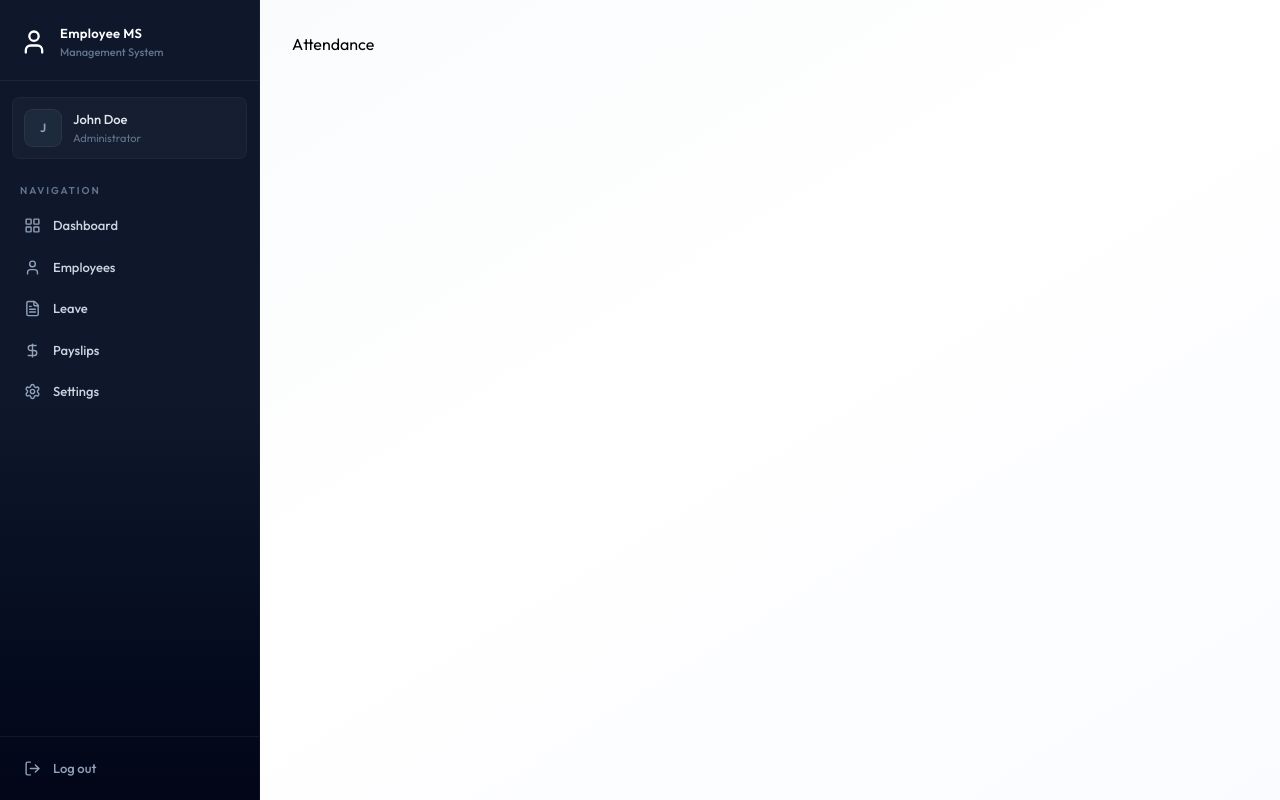
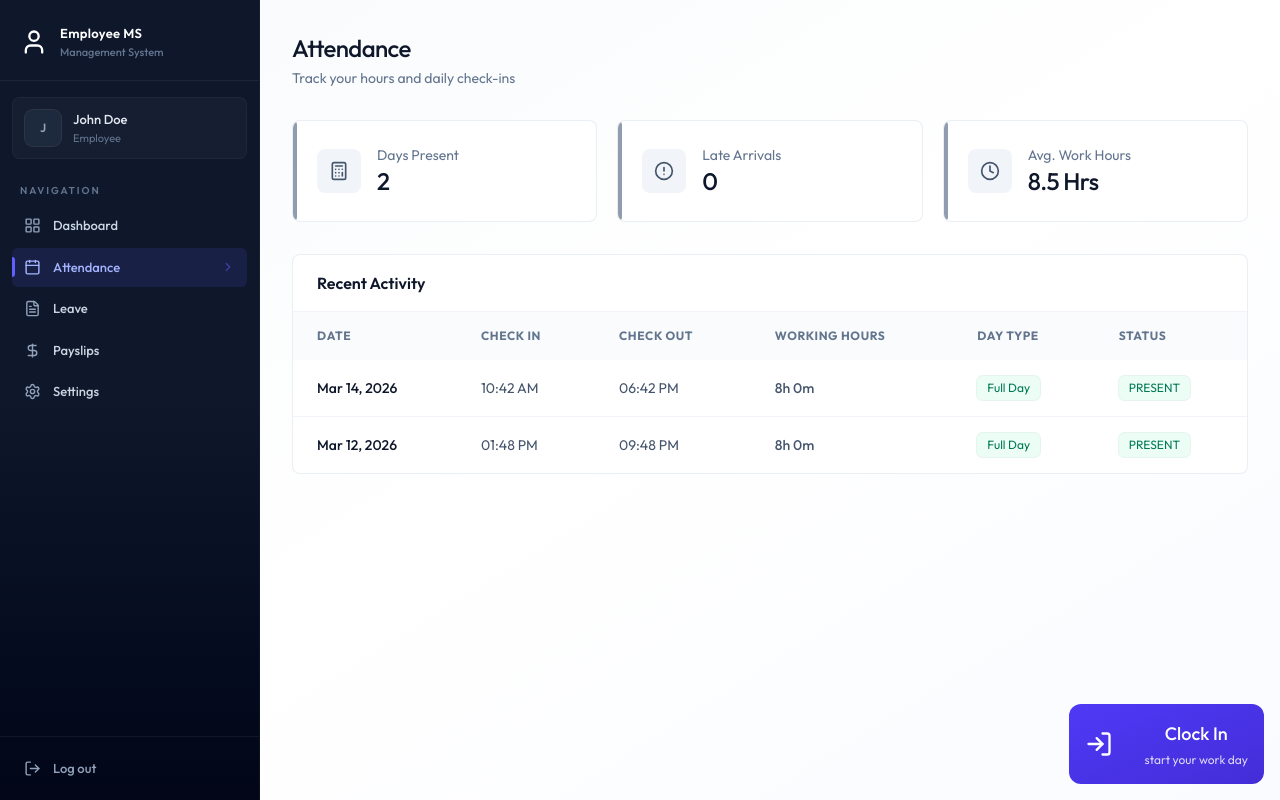
Before and after one commit to JBOY-AB/FullStack-EMS, a React (Vite) app in the folder client/: page /attendance in a window 1280 px wide. Built offline with nearby package versions, Linux system fonts and the light colour scheme.

Commit message:
Attendance page UI completed

```diff
--- a/client/package.json
+++ b/client/package.json
@@ -11,6 +11,7 @@
   },
   "dependencies": {
     "@tailwindcss/vite": "^4.2.2",
+    "date-fns": "^4.1.0",
     "lucide-react": "^1.7.0",
     "react": "^19.2.4",
     "react-dom": "^19.2.4",
--- a/client/src/components/Sidebar.jsx
+++ b/client/src/components/Sidebar.jsx
@@ -29,7 +29,7 @@
     setMobileOpen(false)
   }, [pathname])
 
-  const role = 'ADMIN' || 'EMPLOYEE'
+  const role = '' || 'EMPLOYEE'
 
   const navItems = [
     { name: 'Dashboard', path: '/dashboard', icon: LayoutGridIcon },
--- /dev/null
+++ b/client/src/components/attendance/AttendanceHistory.jsx
@@ -0,0 +1,78 @@
+import React from 'react'
+import { getDayTypeDisplay, getWorkingHoursDisplay } from '../../assets/assets'
+import {format} from 'date-fns'
+
+const AttendanceHistory = ({history}) => {
+  return (
+    <div className='card overflow-hidden'>
+        <div className='px-6 py-4 border-b border-slate-100'>
+          <h3 className='font-semibold text-slate-900'>Recent Activity</h3>
+        </div>
+        <div className='overflow-x-auto'>
+          <table className='table-modern'>
+              <thead>
+                  <tr>
+                    <th className='px-6 py-4'>Date</th>
+                    <th className='px-6 py-4'>Check In</th>
+                    <th className='px-6 py-4'>Check Out</th>
+                    <th className='px-6 py-4'>Working Hours</th>
+                    <th className='px-6 py-4'>Day Type</th>
+                    <th className='px-6 py-4'>Status</th>
+                  </tr>
+              </thead>
+              <tbody>
+                {history.length === 0 ? (
+                  <tr>
+                    <td colSpan={6} className='text-center py-12 text-slate-400'>
+                      No records found
+                    </td>
+                  </tr>
+                ) :(
+                  history.map((record)=>{
+                    const dayType = getDayTypeDisplay(record)
+                    return (
+                      <tr key={record._id || record.id}>
+                            <td className='px-6 py-4 font-medium text-slate-900'>
+                             {format(new Date(record.date), "MMM dd, yyyy")}
+                            </td>
+
+                            <td className='px-6 py-4  text-slate-600'>
+                              {record.checkIn ?  format(new Date(record.checkIn), "hh:mm a")
+                              : "-"}
+
+                            </td>
+
+                            <td className='px-6 py-4  text-slate-600'>
+                              {record.checkOut ?  format(new Date(record.checkOut), "hh:mm a")
+                              : "-"}
+
+                            </td>
+
+                            <td className='px-6 py-4  text-slate-600 font-medium'>
+                              {getWorkingHoursDisplay(record)}
+                            </td>
+
+                              <td className='px-6 py-4'>
+                              {dayType.label !== "-" ? <span className={`badge ${dayType.className}`}>{
+                                dayType.label}</span> : "-"}
+                             </td>
+
+                              <td className='px-6 py-4'>
+                               <span className={`badge ${record.status === "PRESENT" ? "badge-success" : record.status
+                                === "LATE" ? "badge-warning" : "badge-danger"
+                               }`}>
+                                  {record.status}
+                              </span>
+                              </td>
+                      </tr>
+                    )
+                  })
+                )}
+              </tbody>
+          </table>
+        </div>
+    </div>
+  )
+}
+
+export default AttendanceHistory
--- /dev/null
+++ b/client/src/components/attendance/AttendanceStats.jsx
@@ -0,0 +1,44 @@
+import { AlertCircleIcon, CalculatorIcon, ClockIcon } from "lucide-react";
+import React from "react";
+
+const AttendanceStats = ({ history }) => {
+  const totalPresent = history.filter(
+    (h) => h.status === "PRESENT" || h.status === "LATE"
+  ).length;
+
+  const totalLate = history.filter((h) => h.status === "LATE").length;
+
+  const stats = [
+    { label: "Days Present", value: totalPresent, icon: CalculatorIcon },
+    { label: "Late Arrivals", value: totalLate, icon: AlertCircleIcon },
+    { label: "Avg. Work Hours", value: "8.5 Hrs", icon: ClockIcon },
+  ];
+
+  return (
+    <div className="grid grid-cols-1 sm:grid-cols-3 gap-4 sm:gap-5 mb-8">
+      {stats.map((s) => (
+        <div
+          key={s.label}
+          className="card card-hover p-5 sm:p-6 flex items-center gap-4 relative overflow-hidden group"
+        >
+          <div
+            className="absolute left-0 top-0 bottom-0 w-1 rounded-r-full bg-slate-500/70 group-hover:bg-indigo-500/70"
+          />
+
+          <div className="p-3 bg-slate-100 rounded-lg group-hover:bg-indigo-50 transition-colors duration-200">
+            <s.icon className="w-5 h-5 text-slate-600 group-hover:text-indigo-600 transition-colors duration-200" />
+          </div>
+
+          <div>
+            <p className="text-sm text-slate-500">{s.label}</p>
+            <p className="text-2xl font-medium text-slate-900 tracking-tight">
+              {s.value}
+            </p>
+          </div>
+        </div>
+      ))}
+    </div>
+  );
+};
+
+export default AttendanceStats;
--- /dev/null
+++ b/client/src/components/attendance/CheckinButton.jsx
@@ -0,0 +1,55 @@
+import { Loader, Loader2Icon, LogInIcon, LogOutIcon } from 'lucide-react'
+import React, { useState } from 'react'
+
+const CheckinButton = ({ todayRecord, onAction }) => {
+    const [loading, setLoading] = useState(false)
+
+
+    const handleAttendance = async () => {
+        setLoading(true)
+        setTimeout(() => {
+            setLoading(false)
+            onAction()
+        }, 1000)
+    }
+
+    if (todayRecord?.checkOut) {
+        return (
+            <div className='flex flex-col items-center justify-center p-8 bg-slate-50
+            rounded-2xl border border-slate-200'>
+                <h3 className='text-lg font-bold text-slate-900'>
+                    work Day  Completed
+                </h3>
+                <p className='text-slate-500 text-sm mt-1'>
+                    Great Job! See you tomorrow
+                </p>
+            </div>
+        )
+    }
+
+    const isCheckedIn = !!todayRecord?.isCheckedIn;
+
+
+    return (
+        <div className='absolute bottom-4 right-4 flex flex-col z-1'>
+            <button
+                onClick={handleAttendance}
+                disabled={loading}
+                className={`w-full max-w-xs flex justify-between items-center gap-8 p-4 rounded-xl bg-linear-to-br text-white ${isCheckedIn
+                        ? "from-slate-700 to-slate-900"
+                        : "from-indigo-600 to-indigo-700"
+                    }`}
+            >
+                {loading ? <Loader2Icon className='size-7 animate-spin' /> : isCheckedIn ?
+                    <LogOutIcon className='size-7' /> : <LogInIcon className='size-7' />}
+
+                <div  className='relative flex flex-col items-center text-center' >
+                    <h2 className='text-lg font-medium mb-1'>{loading ? "Processing..." : isCheckedIn ? "Clock Out" : "Clock In"}</h2>
+                    <p className='text-xs opacity-80'>{isCheckedIn ? "Click to end your shift" : "start your work day"}</p>
+                </div>
+            </button>
+        </div>
+    )
+}
+
+export default CheckinButton
--- a/client/src/pages/Attendance.jsx
+++ b/client/src/pages/Attendance.jsx
@@ -1,8 +1,53 @@
-import React from 'react'
+import React, { useCallback, useEffect, useState } from 'react'
+import { dummyAttendanceData } from '../assets/assets'
+import Loading from '../components/Loading'
+import CheckinButton from '../components/attendance/CheckinButton'
+import AttendanceStats from '../components/attendance/AttendanceStats'
+import AttendanceHistory from '../components/attendance/AttendanceHistory'
 
 const Attendance = () => {
+  const [history, setHistory] = useState([])
+  const [loading, setLoading] = useState(true)
+  const [isDeleted, setIsDeleted] = useState(false)
+
+  const fetchData = useCallback(async ()=>{
+    setHistory(dummyAttendanceData)
+    setTimeout(()=>{
+      setLoading(false)
+    },1000)
+  },[])
+
+  useEffect(()=>{
+    fetchData()
+  },[fetchData])
+
+  if (loading) return <Loading />
+
+  const today = new Date()
+  today.setHours(0,0,0,0)
+  const todayRecord = history.find((r)=> new Date(r.Date).toDateString() === today.toDateString())
+
   return (
-    <div>Attendance</div>
+    <div className='animate-fade-in'>
+      <div className='page-header'>
+        <h1 className='page-title'>Attendance</h1>
+        <p className='page-subtitle'>Track your hours and daily check-ins</p>
+      </div>
+
+      {isDeleted ? (
+        <div className='mb-8 p-6 bg-rose-50 bordr border-rose-200 rounded-2xl text-center'>
+          <p className='text-rose-600'>You can no longer clock in or out because your employee records have been marked as deleted</p>
+        </div>
+      ):(
+        <div className='mb-8'>
+         <CheckinButton todayRecord={todayRecord} onAction={fetchData} />
+        </div>
+      )}
+
+      <AttendanceStats history={history} />
+      <AttendanceHistory history={history} />
+
+    </div>
   )
 }
 
--- a/client/src/pages/Employee.jsx
+++ b/client/src/pages/Employee.jsx
@@ -8,7 +8,7 @@
   const [employees, setEmployees] = useState([])
   const [loading, setLoading] = useState(true)
   const [search, setSearch] = useState('')
-  const [selectDept, setSelectDept] = useState('')
+  const [selectedDept, setSelectedDept] = useState('')
   const [editEmployee, setEditEmployee] = useState(null)
   const [showCreateModal, setShowCreateModal] = useState(false)
 
@@ -16,7 +16,7 @@
     setLoading(true)
 
     const filteredEmployees = dummyEmployeeData.filter((emp) =>
-      selectDept ? emp.department === selectDept : true
+      selectedDept ? emp.department === selectedDept : true
     )
 
     setEmployees(filteredEmployees)
@@ -24,7 +24,7 @@
     setTimeout(() => {
       setLoading(false)
     }, 1000)
-  }, [selectDept])
+  }, [selectedDept])
 
   const filtered = employees.filter((emp) =>
     `${emp.firstName} ${emp.lastName} ${emp.position}`
@@ -68,8 +68,8 @@
         </div>
 
         <select
-          value={selectDept}
-          onChange={(e) => setSelectDept(e.target.value)}
+          value={selectedDept}
+          onChange={(e) => setSelectedDept(e.target.value)}
           className='max-w-40'
         >
           <option value=''>All Departments</option>
```
Also changed, not shown: 1 other file (tests, documents, lock files or other folders).
